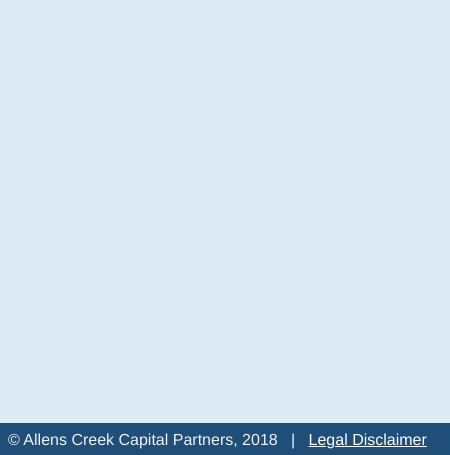
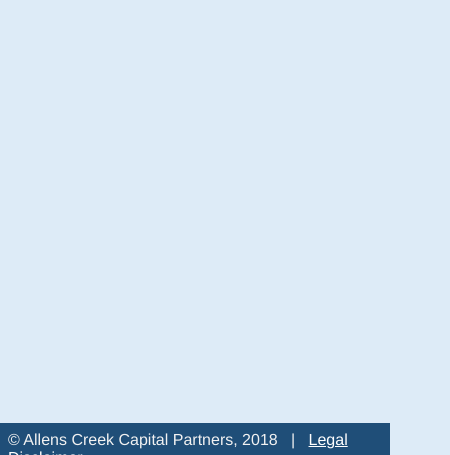
Before and after one commit to ephraimg/allens-creek-capital, a website: page index.html in a window 390 px wide. Shown: the part 389-844 px from the top of the page, 450 px wide, since content can reach past the window. Drawn offline with nearby package versions, Linux system fonts and the light colour scheme; some packages are replaced by stand-ins of ours.

Commit message:
Remove min width of app container

```diff
--- a/src/styles/appStyle.css
+++ b/src/styles/appStyle.css
@@ -6,12 +6,13 @@
   margin-right: 9%;
   padding-bottom: 2em;
   background-color: rgb(221, 235, 247);
-  min-width: 450px;
+  /*min-width: 450px;*/
 }
 
 @media only screen and (max-width: 1000px) {
     /* For narrow viewport: */
     #app-container {
+        width: 100%;
         margin-left: 0;
         margin-right: 0;
     }
```
Also changed, not shown: values.html (deleted, +0 -4 lines).
